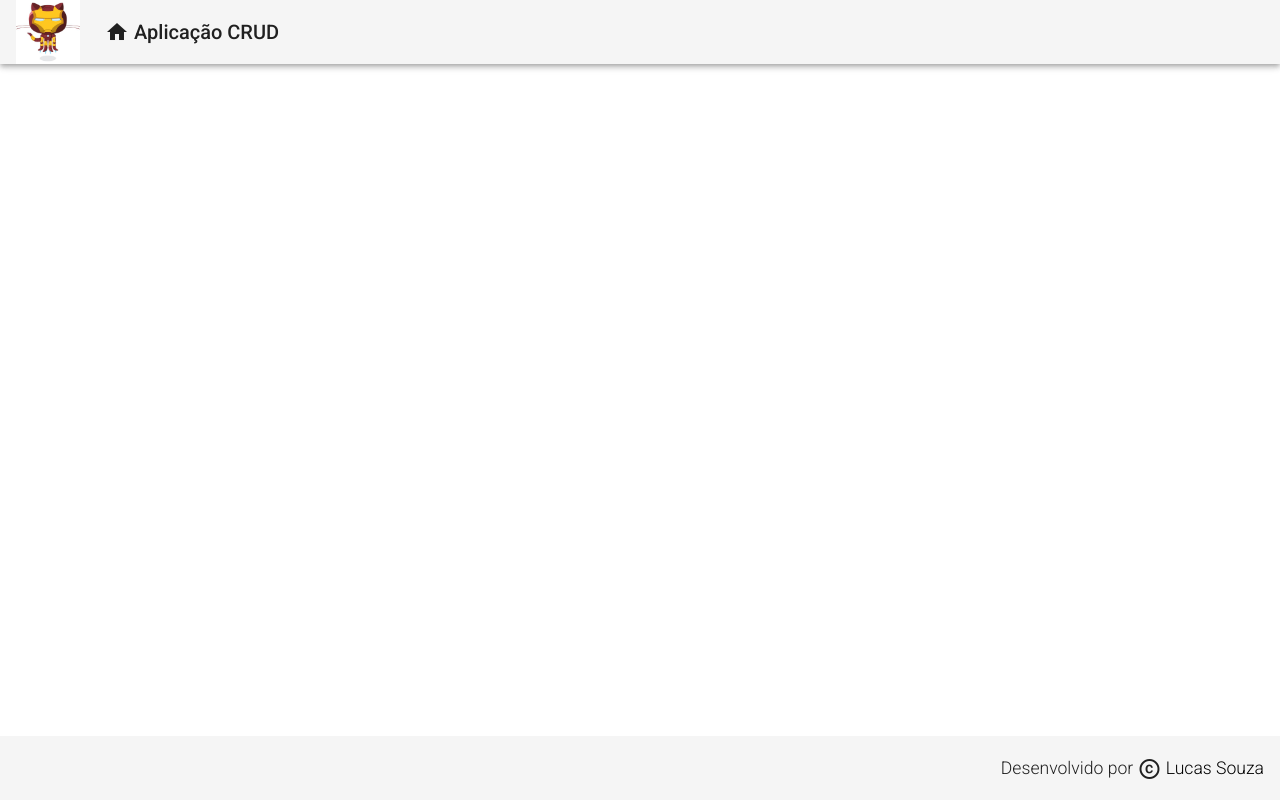
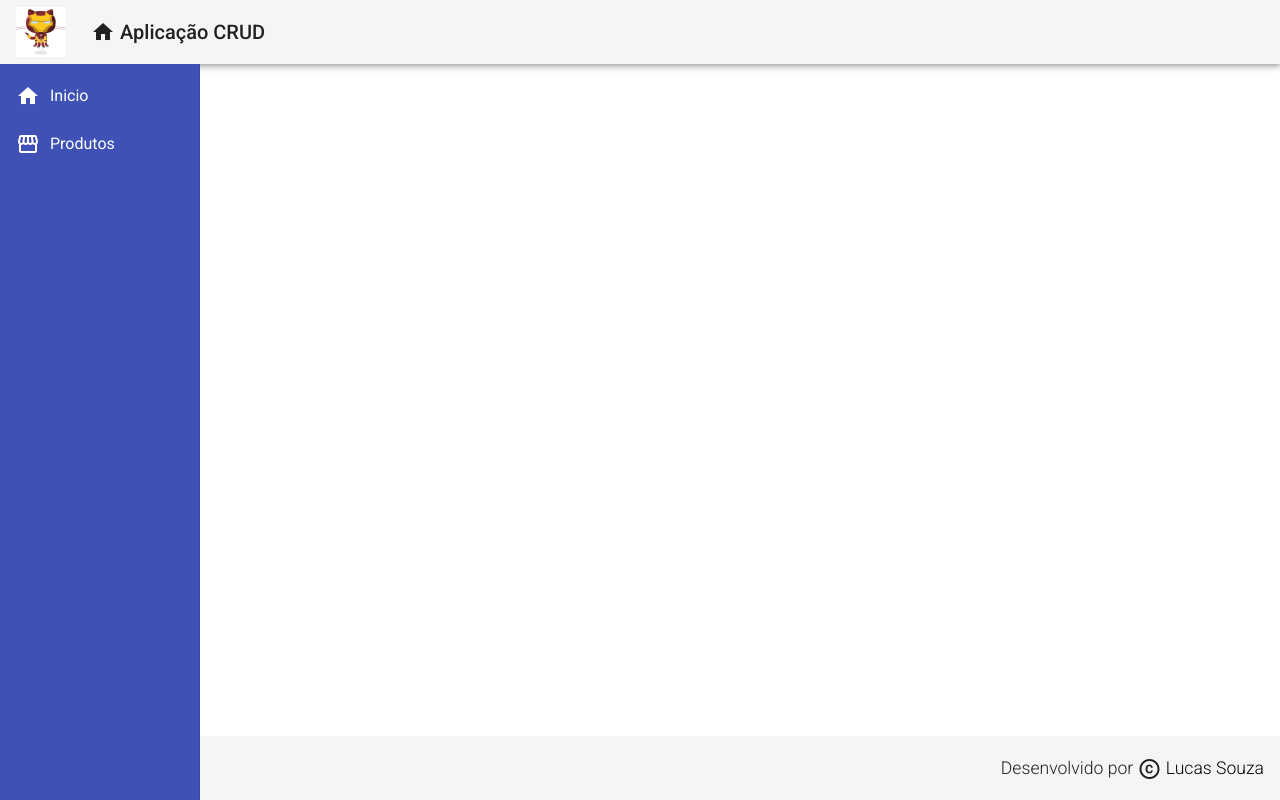
Before and after one commit to lucashsouza/Angular9-Cod3r, an Angular app in the folder frontend/: page / in a window 1280 px wide. Built offline with nearby package versions, Linux system fonts and the light colour scheme.

Commit message:
[FRONTEND] Componente Navegação

```diff
--- a/frontend/src/app/app.component.html
+++ b/frontend/src/app/app.component.html
@@ -1,2 +1,3 @@
 <app-header></app-header>
+<app-nav></app-nav>
 <app-footer></app-footer>
--- a/frontend/src/app/components/template/header/header.component.css
+++ b/frontend/src/app/components/template/header/header.component.css
@@ -10,8 +10,7 @@
 }
 
 .header .logo {
-    max-height: 64px;
-    max-width: 64px;
+    max-height: 50px;
 }
 
 .header .title-group {
--- /dev/null
+++ b/frontend/src/app/components/template/nav/nav.component.css
@@ -0,0 +1,12 @@
+.sidenav{
+    background-color: #3F51B5;
+    width: 200px;
+}
+
+.sidenav a{
+    color: #FFF;
+}
+
+.sidenav i{
+    padding-right: 10px;
+}
--- /dev/null
+++ b/frontend/src/app/components/template/nav/nav.component.html
@@ -0,0 +1,20 @@
+<mat-sidenav-container class="container">
+    <mat-sidenav class="sidenav" mode="side" opened fixedInViewport="true" fixedTopGap="64">
+        <mat-nav-list>
+            <a mat-list-item class="nav-list">
+                <i class="material-icons">
+                    home
+                </i>
+                Inicio
+            </a>
+
+            <a mat-list-item>
+                <i class="material-icons">
+                    storefront
+                </i>
+                Produtos
+            </a>
+
+        </mat-nav-list>
+    </mat-sidenav>
+</mat-sidenav-container>
--- /dev/null
+++ b/frontend/src/app/components/template/nav/nav.component.ts
@@ -0,0 +1,15 @@
+import { Component, OnInit } from '@angular/core';
+
+@Component({
+  selector: 'app-nav',
+  templateUrl: './nav.component.html',
+  styleUrls: ['./nav.component.css']
+})
+export class NavComponent implements OnInit {
+
+  constructor() { }
+
+  ngOnInit(): void {
+  }
+
+}
```
Also changed, not shown: frontend/src/app/app.module.ts (+9 -2 lines), 1 other file (tests, documents, lock files or other folders).
